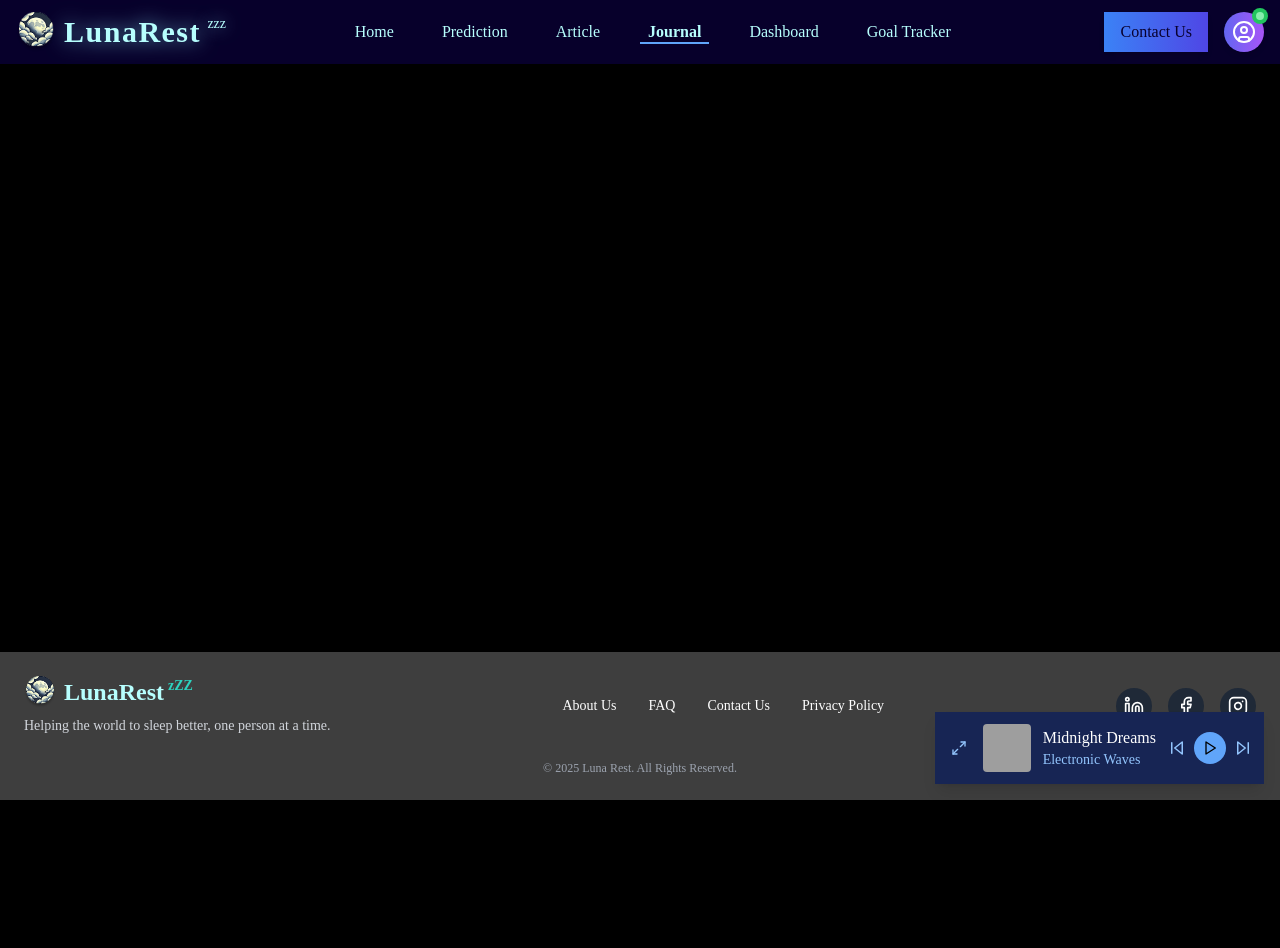
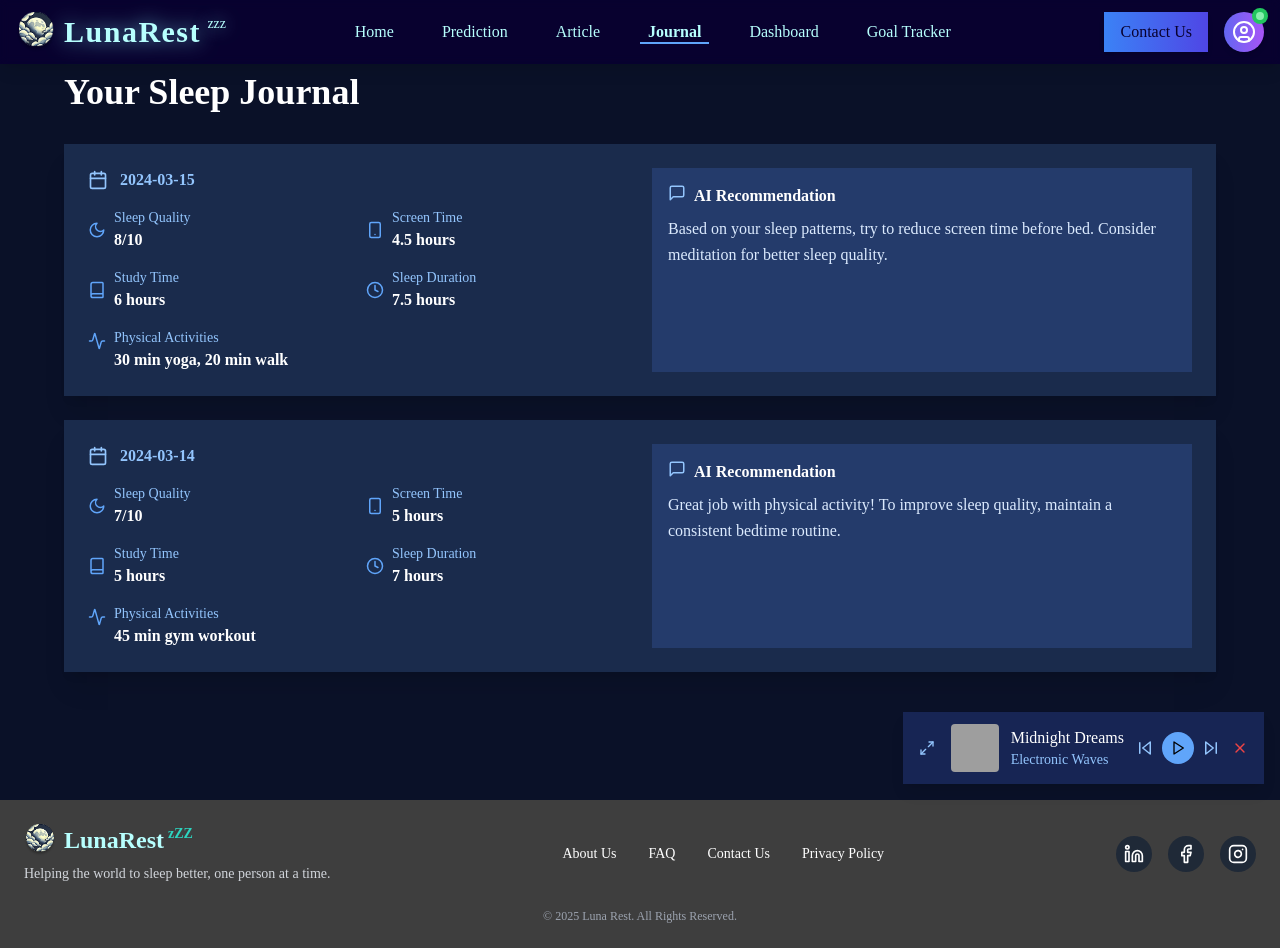
Before and after one commit to rusirasandul/LunaRest-, a React (Vite) app in the folder vite-project/: page /journal in a window 1280 px wide. Before the commit the page ends 800 px from the top, so only its background shows below. Built offline with nearby package versions, Linux system fonts and the light colour scheme; grey boxes are pictures that could not be loaded.

Commit message:
Made the journal page

```diff
--- a/vite-project/src/pages/Journal.jsx
+++ b/vite-project/src/pages/Journal.jsx
@@ -1,9 +1,114 @@
 
+import React, { useState } from 'react';
+import { Calendar, Moon, Smartphone, Book, Clock, Activity, MessageSquare } from 'lucide-react';
 
-const Journal = () => {
-    return (
-        <div>Journal</div>
-    )
+function Journal() {
+  // Sample journal entries data
+  const [journalEntries] = useState([
+    {
+      id: 1,
+      date: "2024-03-15",
+      sleepQuality: 8,
+      screenTime: "4.5",
+      studyTime: "6",
+      sleepDuration: "7.5",
+      physicalActivities: "30 min yoga, 20 min walk",
+      recommendation: "Based on your sleep patterns, try to reduce screen time before bed. Consider meditation for better sleep quality."
+    },
+    {
+      id: 2,
+      date: "2024-03-14",
+      sleepQuality: 7,
+      screenTime: "5",
+      studyTime: "5",
+      sleepDuration: "7",
+      physicalActivities: "45 min gym workout",
+      recommendation: "Great job with physical activity! To improve sleep quality, maintain a consistent bedtime routine."
+    }
+  ]);
+
+  return (
+    <div className="min-h-screen bg-[#0a1128] text-white p-8">
+      <div className="max-w-6xl mx-auto">
+        <h1 className="text-4xl font-bold mb-8 animate-fade-in mt-10">
+          Your Sleep Journal
+        </h1>
+
+        <div className="grid gap-6">
+          {journalEntries.map((entry, index) => (
+            <div
+              key={entry.id}
+              className="bg-[#1a2b4c] rounded-lg p-6 shadow-xl hover:shadow-2xl transition-all duration-300 transform hover:-translate-y-1"
+              style={{
+                animation: `fadeSlideIn 0.5s ease-out ${index * 0.1}s both`
+              }}
+            >
+              <div className="grid md:grid-cols-2 gap-6">
+                <div className="space-y-4">
+                  <div className="flex items-center gap-3 text-blue-300">
+                    <Calendar size={20} />
+                    <span className="font-semibold">{entry.date}</span>
+                  </div>
+
+                  <div className="grid grid-cols-2 gap-4">
+                    <div className="flex items-center gap-2">
+                      <Moon size={18} className="text-blue-400" />
+                      <div>
+                        <p className="text-sm text-blue-300">Sleep Quality</p>
+                        <p className="font-semibold">{entry.sleepQuality}/10</p>
+                      </div>
+                    </div>
+
+                    <div className="flex items-center gap-2">
+                      <Smartphone size={18} className="text-blue-400" />
+                      <div>
+                        <p className="text-sm text-blue-300">Screen Time</p>
+                        <p className="font-semibold">{entry.screenTime} hours</p>
+                      </div>
+                    </div>
+
+                    <div className="flex items-center gap-2">
+                      <Book size={18} className="text-blue-400" />
+                      <div>
+                        <p className="text-sm text-blue-300">Study Time</p>
+                        <p className="font-semibold">{entry.studyTime} hours</p>
+                      </div>
+                    </div>
+
+                    <div className="flex items-center gap-2">
+                      <Clock size={18} className="text-blue-400" />
+                      <div>
+                        <p className="text-sm text-blue-300">Sleep Duration</p>
+                        <p className="font-semibold">{entry.sleepDuration} hours</p>
+                      </div>
+                    </div>
+                  </div>
+
+                  <div className="flex items-start gap-2">
+                    <Activity size={18} className="text-blue-400 mt-1" />
+                    <div>
+                      <p className="text-sm text-blue-300">Physical Activities</p>
+                      <p className="font-semibold">{entry.physicalActivities}</p>
+                    </div>
+                  </div>
+                </div>
+
+                <div className="bg-[#243b6b] rounded-lg p-4">
+                  <div className="flex items-start gap-2 mb-2">
+                    <MessageSquare size={18} className="text-blue-300" />
+                    <h3 className="font-semibold">AI Recommendation</h3>
+                  </div>
+                  <p className="text-blue-100 leading-relaxed">
+                    {entry.recommendation}
+                  </p>
+                </div>
+              </div>
+            </div>
+          ))}
+        </div>
+      </div>
+    </div>
+  );
 }
 
-export default Journal
+export default Journal;
--- a/vite-project/src/pages/MusicPlayer.jsx
+++ b/vite-project/src/pages/MusicPlayer.jsx
@@ -1,10 +1,16 @@
-import React, { useState, useEffect } from 'react';
-import { Play, Pause, SkipBack, SkipForward, Volume2, Shuffle, Repeat, Heart, Minimize2, Maximize2 } from 'lucide-react';
+import React, { useState, useEffect, useRef } from 'react';
+import { Play, Pause, SkipBack, SkipForward, Volume2, Shuffle, Repeat, Heart, Minimize2, Maximize2, X } from 'lucide-react';
 
 function MusicPlayer() {
   const [isPlaying, setIsPlaying] = useState(false);
   const [currentTime, setCurrentTime] = useState(0);
   const [isMinimized, setIsMinimized] = useState(true);
+
+  // For making the mini player draggable
+  const playerRef = useRef(null);
+  const [position, setPosition] = useState({ x: 0, y: 0 });
+  const [isDragging, setIsDragging] = useState(false);
+  const startPosition = useRef({ x: 0, y: 0 });
 
   // Sample song data
   const currentSong = {
@@ -30,6 +36,44 @@ function MusicPlayer() {
     }
     return () => clearInterval(interval);
   }, [isPlaying, currentTime, currentSong.duration]);
+
+  // Handle dragging
+  const handleMouseDown = (e) => {
+    // Prevent drag if the user is clicking on a button
+    if (e.target.tagName === 'BUTTON') return;
+    setIsDragging(true);
+    startPosition.current = { x: e.clientX - position.x, y: e.clientY - position.y };
+  };
+
+  const handleMouseMove = (e) => {
+    if (isDragging) {
+      setPosition({
+        x: e.clientX - startPosition.current.x,
+        y: e.clientY - startPosition.current.y
+      });
+    }
+  };
+
+  const handleMouseUp = () => {
+    setIsDragging(false);
+  };
+
+  // Add event listeners when dragging
+  useEffect(() => {
+    if (isDragging) {
+      window.addEventListener('mousemove', handleMouseMove);
+      window.addEventListener('mouseup', handleMouseUp);
+    } else {
+      window.removeEventListener('mousemove', handleMouseMove);
+      window.removeEventListener('mouseup', handleMouseUp);
+    }
+
+    // Clean up the event listeners
+    return () => {
+      window.removeEventListener('mousemove', handleMouseMove);
+      window.removeEventListener('mouseup', handleMouseUp);
+    };
+  }, [isDragging]);
 
   // Full player component
   const FullPlayer = () => (
@@ -112,7 +156,12 @@ function MusicPlayer() {
 
   // Mini player component
   const MiniPlayer = () => (
-    <div className="bg-blue-950 rounded-lg shadow-lg p-3 flex items-center gap-3 max-w-md transition-all duration-300">
+    <div
+      className="bg-blue-950 rounded-lg shadow-lg p-3 flex items-center gap-3 max-w-md transition-all duration-300"
+      style={{ transform: `translate(${position.x}px, ${position.y}px)` }}
+      ref={playerRef}
+      onMouseDown={handleMouseDown}
+    >
       <button
         onClick={() => setIsMinimized(false)}
         className="text-blue-300 hover:text-white p-1"
@@ -144,6 +193,14 @@ function MusicPlayer() {
         <button className="text-blue-300 hover:text-white transition-colors">
           <SkipForward size={18} />
         </button>
+
+        {/* Close button to remove mini player */}
+        <button
+          onClick={() => setIsMinimized(false)}
+          className="text-red-500 hover:text-red-700 p-1"
+        >
+          <X size={16} />
+        </button>
       </div>
     </div>
   );
```
Also changed, not shown: vite-project/src/App.jsx (line endings or trailing spaces).
